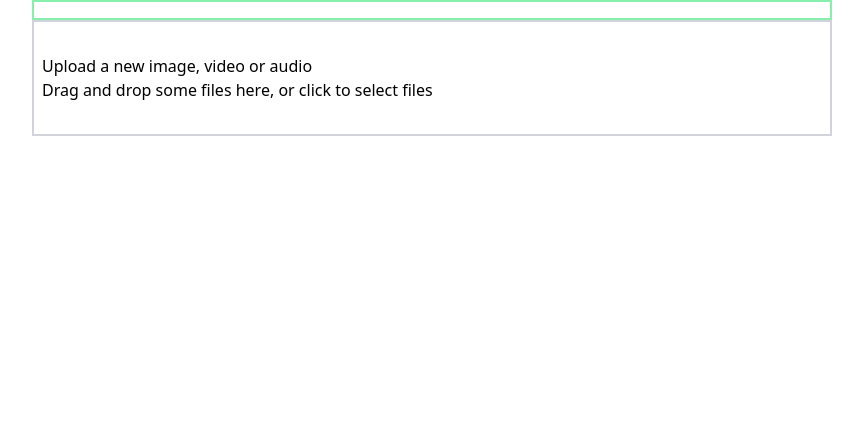
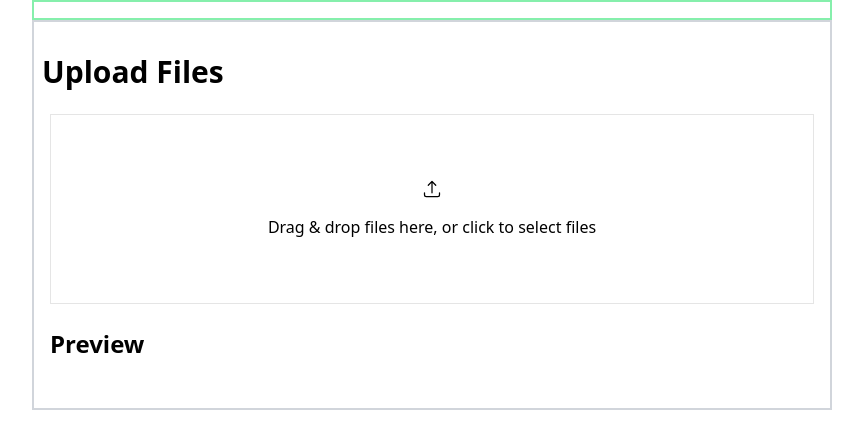
Before and after one commit to prabin-acharya/kosmik, a Next.js app: page /upload in a window 1280 px wide. Shown: the top 448 px of the page, without its empty margins (208-1071 px from the left). Built offline with nearby package versions, Linux system fonts and the light colour scheme; no server answers.

Commit message:
style /upload, add preview

```diff
--- a/package.json
+++ b/package.json
@@ -29,6 +29,7 @@
     "uuid": "^9.0.0"
   },
   "devDependencies": {
+    "@heroicons/react": "^2.0.18",
     "@types/formidable": "^3.4.0",
     "@types/uuid": "^9.0.2"
   }
--- a/pages/upload.tsx
+++ b/pages/upload.tsx
@@ -1,4 +1,5 @@
 import { UserButton } from "@clerk/nextjs";
+import { ArrowUpTrayIcon, XMarkIcon } from "@heroicons/react/24/solid";
 import Image from "next/image";
 import { useEffect, useState } from "react";
 import { useDropzone } from "react-dropzone";
@@ -10,11 +11,12 @@ export default function UploadImage() {
   const [mongoId, setMongoId] = useState<string | null>(null);
   const [transcription, setTranscription] = useState<string | null>(null);
 
-  const { getRootProps, getInputProps } = useDropzone({
+  const { getRootProps, getInputProps, isDragActive } = useDropzone({
     accept: "image/*,video/*",
     onDrop: (acceptedFiles) => {
       setSelectedImage(URL.createObjectURL(acceptedFiles[0]));
       setImageFile(acceptedFiles[0]);
+      uploadImage();
     },
   });
 
@@ -85,38 +87,83 @@ export default function UploadImage() {
         <UserButton afterSignOutUrl="/" />
       </header>
       <div className="flex flex-col justify-center border-2 border-gray-300 py-8 px-2">
-        <h1>Upload a new image, video or audio</h1>
-        <div>
-          <div {...getRootProps()}>
+        <h1 className="text-3xl font-bold">Upload Files</h1>
+        <div className="px-2">
+          <div
+            {...getRootProps()}
+            className="mt-6 mb-6 border border-neutral-200 p-16 "
+          >
             <input {...getInputProps()} />
-            <p>Drag and drop some files here, or click to select files</p>
+            {/* <p>Drag and drop some files here, or click to select files</p> */}
+            <div className="flex flex-col items-center justify-center gap-4">
+              <ArrowUpTrayIcon className="h-5 w-5 fill-current" />
+              {isDragActive ? (
+                <p>Drop the files here ...</p>
+              ) : (
+                <p>Drag & drop files here, or click to select files</p>
+              )}
+            </div>
           </div>
+
+          <h2 className="text-2xl font-bold mb-4">Preview</h2>
+
           {selectedImage && (
-            <>
-              <>
-                {imageFile && imageFile.type.startsWith("image/") ? (
+            <div className=" px-4">
+              {imageFile && imageFile.type.startsWith("image/") ? (
+                <figure className="border-2 border-red-200 mb-4 w-fit text-center">
                   <Image
                     src={selectedImage}
                     alt="Selected"
                     width={400}
                     height={300}
                   />
-                ) : (
+                  <figcaption>{imageFile.name}</figcaption>
+                </figure>
+              ) : (
+                <figure className="border-2 border-red-200 mb-4 w-fit text-center">
                   <video
                     src={selectedImage}
                     width={400}
                     height={300}
                     controls
                   />
-                )}
+                  <figcaption className="text-center text-gray-500 font-medium">
+                    {imageFile.name}
+                  </figcaption>
+                </figure>
+              )}
 
-                <button onClick={uploadImage}>Upload</button>
+              {/* {!loading && !transcription && (
+                <button
+                  onClick={uploadImage}
+                  className="bg-black  text-white py-2 px-12 rounded-md"
+                >
+                  Upload {imageFile.name}
+                </button>
+              )} */}
 
-                {loading && !mongoId && <p>Uploading</p>}
-                {mongoId && !transcription && <p>Generating Transcription</p>}
-                {transcription && <p>Transcription: {transcription}</p>}
-              </>
-            </>
+              {loading && !mongoId && (
+                <button
+                  onClick={uploadImage}
+                  className="bg-black  text-white py-2 px-12 rounded-md"
+                >
+                  Uploading...
+                </button>
+              )}
+              {mongoId && !transcription && (
+                <button
+                  onClick={uploadImage}
+                  className="bg-black  text-white py-2 px-12 rounded-md"
+                >
+                  Generating Transcription...
+                </button>
+              )}
+              {transcription && (
+                <p>
+                  <b>Transcription: </b> {transcription}
+                </p>
+              )}
+            </div>
           )}
         </div>
       </div>
```
Also changed, not shown: 1 other file (tests, documents, lock files or other folders).
